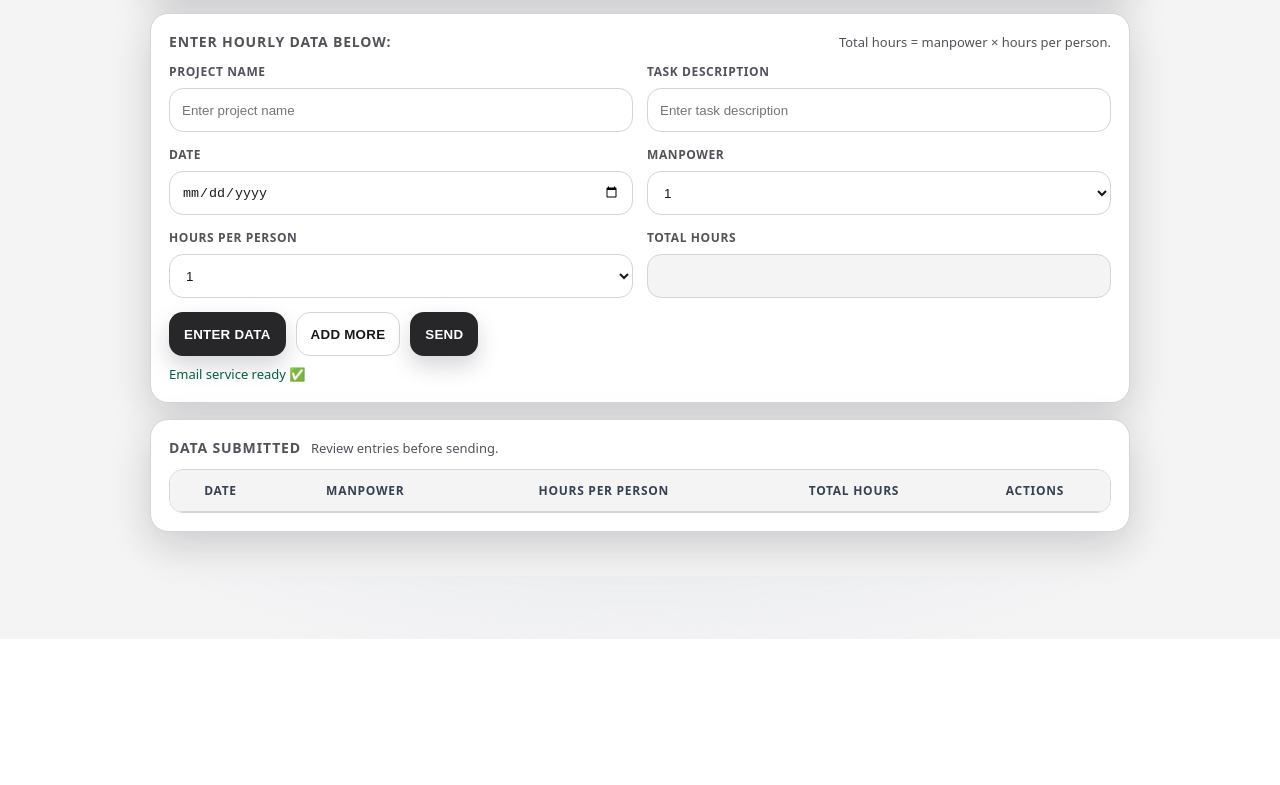
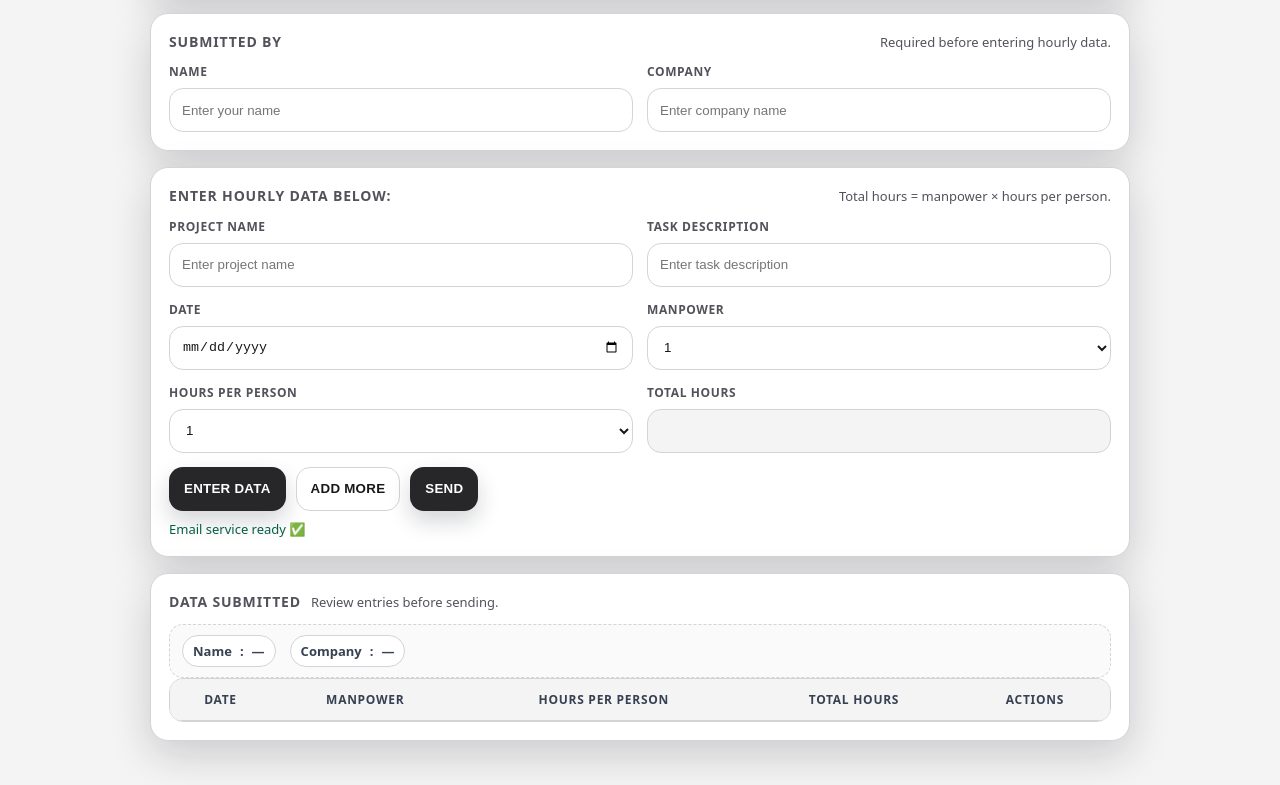
Before and after one commit to CharlieZaneX/HOURLY-DATA, a plain HTML site: page index.html in a window 1280 px wide. Shown: the part 161-946 px from the top of the page. Before the commit the page ends 800 px from the top, so only its background shows below. Drawn offline with nearby package versions, Linux system fonts and the light colour scheme.

Commit message:
Add files via upload

```diff
--- a/index.html
+++ b/index.html
@@ -27,16 +27,13 @@
 
     body {
       margin: 0;
-      font-family: ui-sans-serif, system-ui, -apple-system, Segoe UI, Roboto, Helvetica, Arial, "Apple Color Emoji", "Segoe UI Emoji";
+      font-family: ui-sans-serif, system-ui, -apple-system, Segoe UI, Roboto, Helvetica, Arial;
       background: radial-gradient(1100px 420px at 50% -120px, rgba(229,231,235,0.9) 0%, var(--bg) 55%, var(--bg) 100%);
       color: var(--text);
       padding: 28px 18px 44px;
     }
 
-    .container {
-      max-width: 980px;
-      margin: 0 auto;
-    }
+    .container { max-width: 980px; margin: 0 auto; }
 
     .header {
       background: linear-gradient(180deg, var(--headerGradA) 0%, var(--headerGradB) 100%);
@@ -277,7 +274,30 @@
 
     .row-actions .btn-primary { box-shadow: none; }
 
-    .col-actions { }
+    .summary-line {
+      margin-top: 10px;
+      padding: 10px 12px;
+      border: 1px dashed var(--border);
+      background: var(--rowAlt);
+      border-radius: 14px;
+      font-size: 13px;
+      color: #374151;
+      display: flex;
+      flex-wrap: wrap;
+      gap: 10px 14px;
+      align-items: center;
+    }
+
+    .summary-pill {
+      display: inline-flex;
+      gap: 8px;
+      align-items: center;
+      padding: 6px 10px;
+      border-radius: 999px;
+      background: #fff;
+      border: 1px solid var(--border);
+      font-weight: 750;
+    }
 
     .modal-backdrop {
       position: fixed;
@@ -356,6 +376,25 @@
       </div>
     </div>
 
+    <div class="card" id="submittedByCard">
+      <div class="card-head">
+        <h3 id="secSubmittedBy">Submitted by</h3>
+        <div class="muted" id="secSubmittedByHint">Required before entering hourly data.</div>
+      </div>
+
+      <div class="grid two">
+        <div>
+          <label for="submittedBy" id="lblSubmittedBy">NAME</label>
+          <input type="text" id="submittedBy" placeholder="Enter your name" required />
+        </div>
+
+        <div>
+          <label for="companyName" id="lblCompany">COMPANY</label>
+          <input type="text" id="companyName" placeholder="Enter company name" required />
+        </div>
+      </div>
+    </div>
+
     <div class="card">
       <div class="card-head">
         <h3 id="secHourly">ENTER HOURLY DATA BELOW:</h3>
@@ -411,6 +450,11 @@
         </div>
       </div>
 
+      <div class="summary-line" id="submittedSummary">
+        <span class="summary-pill"><span id="sumLabelName">Name</span>: <span id="sumName">—</span></span>
+        <span class="summary-pill"><span id="sumLabelCompany">Company</span>: <span id="sumCompany">—</span></span>
+      </div>
+
       <table id="dataTable">
         <thead>
           <tr>
@@ -447,12 +491,20 @@
     const TO_EMAIL = 'CHARLIE_VILLA@ICLOUD.COM';
     const DONE_URL = 'https://youtu.be/dQw4w9WgXcQ?si=yBKv4_o7GuQ4Js7r';
 
+    const submittedByInput = document.getElementById('submittedBy');
+    const companyNameInput = document.getElementById('companyName');
+
     const projectNameInput = document.getElementById('projectName');
     const taskDescriptionInput = document.getElementById('taskDescription');
     const manpowerSelect = document.getElementById('manpower');
     const hoursPerPersonSelect = document.getElementById('hoursPerPerson');
     const totalHoursInput = document.getElementById('totalHours');
     const statusEl = document.getElementById('status');
+
+    const sumLabelName = document.getElementById('sumLabelName');
+    const sumLabelCompany = document.getElementById('sumLabelCompany');
+    const sumName = document.getElementById('sumName');
+    const sumCompany = document.getElementById('sumCompany');
 
     const successModal = document.getElementById('successModal');
 
@@ -462,6 +514,12 @@
       hdrHint: document.getElementById('hdrHint'),
       btnEnglish: document.getElementById('btnEnglish'),
       btnSpanish: document.getElementById('btnSpanish'),
+
+      secSubmittedBy: document.getElementById('secSubmittedBy'),
+      secSubmittedByHint: document.getElementById('secSubmittedByHint'),
+      lblSubmittedBy: document.getElementById('lblSubmittedBy'),
+      lblCompany: document.getElementById('lblCompany'),
+
       secHourly: document.getElementById('secHourly'),
       secHourlyHint: document.getElementById('secHourlyHint'),
       lblProject: document.getElementById('lblProject'),
@@ -473,6 +531,7 @@
       btnEnter: document.getElementById('btnEnter'),
       btnAddMore: document.getElementById('btnAddMore'),
       sendBtn: document.getElementById('sendBtn'),
+
       secSubmitted: document.getElementById('secSubmitted'),
       secSubmittedHint: document.getElementById('secSubmittedHint'),
       thDate: document.getElementById('thDate'),
@@ -480,6 +539,10 @@
       thHPP: document.getElementById('thHPP'),
       thTotal: document.getElementById('thTotal'),
       thActions: document.getElementById('thActions'),
+
+      sumLabelName: document.getElementById('sumLabelName'),
+      sumLabelCompany: document.getElementById('sumLabelCompany'),
+
       modalTop: document.getElementById('modalTop'),
       successTitle: document.getElementById('successTitle'),
       successQuestion: document.getElementById('successQuestion'),
@@ -492,6 +555,14 @@
         hdrTitle: 'Request for Information – Hourly Data',
         hdrSub: 'Hourly information request',
         hdrHint: 'Enter manpower and hours worked for the day. Total hours calculate automatically. Submit when finished.',
+
+        secSubmittedBy: 'Submitted by',
+        secSubmittedByHint: 'Required before entering hourly data.',
+        lblSubmittedBy: 'NAME',
+        lblCompany: 'COMPANY',
+        sumLabelName: 'Name',
+        sumLabelCompany: 'Company',
+
         secHourly: 'ENTER HOURLY DATA BELOW:',
         secHourlyHint: 'Total hours = manpower × hours per person.',
         lblProject: 'PROJECT NAME',
@@ -503,6 +574,7 @@
         btnEnter: 'ENTER DATA',
         btnAddMore: 'ADD MORE',
         send: 'SEND',
+
         secSubmitted: 'Data submitted',
         secSubmittedHint: 'Review entries before sending.',
         thDate: 'DATE',
@@ -513,12 +585,16 @@
         edit: 'EDIT',
         save: 'SAVE',
         cancel: 'CANCEL',
+
         modalTop: 'Submission',
         successTitle: 'INFO SUBMITTED SUCCESSFULLY',
         successQuestion: 'WOULD YOU LIKE TO ADD ANOTHER PROJECT?',
         yes: 'YES',
         no: "NO I'M DONE",
+
         alerts: {
+          submittedByRequired: 'NAME is required',
+          companyRequired: 'COMPANY is required',
           projectRequired: 'PROJECT NAME is required',
           taskRequired: 'TASK DESCRIPTION is required',
           completeAll: 'Please complete all fields',
@@ -533,6 +609,14 @@
         hdrTitle: 'Solicitud de información – Horas',
         hdrSub: 'Solicitud de información por hora',
         hdrHint: 'Ingrese la mano de obra y las horas trabajadas del día. Las horas totales se calculan automáticamente. Envíe cuando termine.',
+
+        secSubmittedBy: 'Enviado por',
+        secSubmittedByHint: 'Requerido antes de ingresar datos.',
+        lblSubmittedBy: 'NOMBRE',
+        lblCompany: 'COMPAÑÍA',
+        sumLabelName: 'Nombre',
+        sumLabelCompany: 'Compañía',
+
         secHourly: 'INGRESE LOS DATOS DE HORAS A CONTINUACIÓN:',
         secHourlyHint: 'Horas totales = mano de obra × horas por persona.',
         lblProject: 'NOMBRE DEL PROYECTO',
@@ -544,6 +628,7 @@
         btnEnter: 'AGREGAR',
         btnAddMore: 'AGREGAR MÁS',
         send: 'ENVIAR',
+
         secSubmitted: 'Datos enviados',
         secSubmittedHint: 'Revise las entradas antes de enviar.',
         thDate: 'FECHA',
@@ -554,12 +639,16 @@
         edit: 'EDITAR',
         save: 'GUARDAR',
         cancel: 'CANCELAR',
+
         modalTop: 'Envío',
         successTitle: 'INFORMACIÓN ENVIADA CON ÉXITO',
         successQuestion: '¿DESEA AGREGAR OTRO PROYECTO?',
         yes: 'SÍ',
         no: 'NO, YA TERMINÉ',
+
         alerts: {
+          submittedByRequired: 'El NOMBRE es obligatorio',
+          companyRequired: 'La COMPAÑÍA es obligatoria',
           projectRequired: 'El NOMBRE DEL PROYECTO es obligatorio',
           taskRequired: 'La DESCRIPCIÓN DE LA TAREA es obligatoria',
           completeAll: 'Por favor complete todos los campos',
@@ -585,6 +674,13 @@
       ui.hdrTitle.textContent = s.hdrTitle;
       ui.hdrSub.textContent = s.hdrSub;
       ui.hdrHint.textContent = s.hdrHint;
+
+      ui.secSubmittedBy.textContent = s.secSubmittedBy;
+      ui.secSubmittedByHint.textContent = s.secSubmittedByHint;
+      ui.lblSubmittedBy.textContent = s.lblSubmittedBy;
+      ui.lblCompany.textContent = s.lblCompany;
+      ui.sumLabelName.textContent = s.sumLabelName;
+      ui.sumLabelCompany.textContent = s.sumLabelCompany;
 
       ui.secHourly.textContent = s.secHourly;
       ui.secHourlyHint.textContent = s.secHourlyHint;
@@ -619,6 +715,7 @@
       ui.btnSpanish.classList.toggle('active', currentLang === 'es');
 
       refreshActionLabels();
+      refreshSubmittedSummary();
     }
 
     function refreshActionLabels() {
@@ -673,6 +770,16 @@
     manpowerSelect.addEventListener('change', computeAndDisplayTotalHours);
     hoursPerPersonSelect.addEventListener('change', computeAndDisplayTotalHours);
 
+    function refreshSubmittedSummary() {
+      const name = (submittedByInput.value || '').trim();
+      const comp = (companyNameInput.value || '').trim();
+      sumName.textContent = name ? name : '—';
+      sumCompany.textContent = comp ? comp : '—';
+    }
+
+    submittedByInput.addEventListener('input', refreshSubmittedSummary);
+    companyNameInput.addEventListener('input', refreshSubmittedSummary);
+
     function showSuccessModal() {
       successModal.classList.add('show');
     }
@@ -702,6 +809,25 @@
     successModal.addEventListener('click', (e) => {
       if (e.target === successModal) hideSuccessModal();
     });
+
+    function validateSubmittedByFields() {
+      const submittedBy = (submittedByInput.value || '').trim();
+      const company = (companyNameInput.value || '').trim();
+
+      if (!submittedBy) {
+        alert(tAlert('submittedByRequired'));
+        submittedByInput.focus();
+        return null;
+      }
+
+      if (!company) {
+        alert(tAlert('companyRequired'));
+        companyNameInput.focus();
+        return null;
+      }
+
+      return { submittedBy, company };
+    }
 
     function validateProjectFields() {
       const projectName = (projectNameInput.value || '').trim();
@@ -929,6 +1055,9 @@
     }
 
     function addData() {
+      const headerOk = validateSubmittedByFields();
+      if (!headerOk) return;
+
       const ok = validateProjectFields();
       if (!ok) return;
 
@@ -958,6 +1087,7 @@
 
       setRowDisplay(row, date, manpower, hoursPerPerson);
       setStatus('');
+      refreshSubmittedSummary();
     }
 
     function clearEntryFields() {
@@ -968,10 +1098,13 @@
     }
 
     function resetFields() {
+      submittedByInput.value = '';
+      companyNameInput.value = '';
       projectNameInput.value = '';
       taskDescriptionInput.value = '';
       clearEntryFields();
       setStatus('');
+      refreshSubmittedSummary();
     }
 
     function addMore() {
@@ -1003,7 +1136,7 @@
         .replace(/&/g, '&amp;')
         .replace(/</g, '&lt;')
         .replace(/>/g, '&gt;')
-        .replace(/"/g, '&quot;')
+        .replace(/\"/g, '&quot;')
         .replace(/'/g, '&#39;');
     }
 
@@ -1021,7 +1154,7 @@
       return m + '-' + day + '-' + y + ' ' + h + ':' + min + ' ' + ampm;
     }
 
-    function buildReportHtml(projectName, taskDescription) {
+    function buildReportHtml(submittedBy, company, projectName, taskDescription) {
       const rows = Array.from(document.querySelectorAll('#dataTable tbody tr'));
       const generated = formatGeneratedStamp();
       const rowCount = rows.length;
@@ -1030,6 +1163,8 @@
         '<div style="border:1px solid #d4d4d8;border-radius:14px;padding:14px;background:#f4f4f5;margin:0 0 14px;">' +
           '<div style="font-weight:950;letter-spacing:0.02em;text-transform:uppercase;margin:0 0 8px;font-size:14px;color:#18181b;">Hourly RFI Submission</div>' +
           '<div style="display:grid;grid-template-columns:1fr;gap:8px;font-size:12px;color:#18181b;">' +
+            '<div><b style="text-transform:uppercase;letter-spacing:0.05em;color:#374151;">SUBMITTED BY</b>: ' + escapeHtml(submittedBy) + '</div>' +
+            '<div><b style="text-transform:uppercase;letter-spacing:0.05em;color:#374151;">COMPANY</b>: ' + escapeHtml(company) + '</div>' +
             '<div><b style="text-transform:uppercase;letter-spacing:0.05em;color:#374151;">PROJECT NAME</b>: ' + escapeHtml(projectName) + '</div>' +
             '<div><b style="text-transform:uppercase;letter-spacing:0.05em;color:#374151;">TASK DESCRIPTION</b>: ' + escapeHtml(taskDescription) + '</div>' +
             '<div><b style="text-transform:uppercase;letter-spacing:0.05em;color:#374151;">GENERATED</b>: ' + escapeHtml(generated) + '</div>' +
@@ -1074,10 +1209,10 @@
       return '<div style="font-family:ui-sans-serif,system-ui,-apple-system,Segoe UI,Roboto,Helvetica,Arial;">' + header + table + '</div>';
     }
 
-    function buildEmailText(projectName, taskDescription) {
+    function buildEmailText(submittedBy, company, projectName, taskDescription) {
       const tableData = buildTableDataText();
       if (!tableData) return '';
-      return 'PROJECT NAME: ' + projectName + '\nTASK DESCRIPTION: ' + taskDescription + '\n\n' + tableData;
+      return 'SUBMITTED BY: ' + submittedBy + '\nCOMPANY: ' + company + '\nPROJECT NAME: ' + projectName + '\nTASK DESCRIPTION: ' + taskDescription + '\n\n' + tableData;
     }
 
     function getRowCount() {
@@ -1145,6 +1280,9 @@
         return;
       }
 
+      const headerOk = validateSubmittedByFields();
+      if (!headerOk) return;
+
       const ok = validateProjectFields();
       if (!ok) return;
 
@@ -1154,13 +1292,15 @@
         return;
       }
 
-      const textMessage = buildEmailText(ok.projectName, ok.taskDescription);
-      const htmlReport = buildReportHtml(ok.projectName, ok.taskDescription);
+      const textMessage = buildEmailText(headerOk.submittedBy, headerOk.company, ok.projectName, ok.taskDescription);
+      const htmlReport = buildReportHtml(headerOk.submittedBy, headerOk.company, ok.projectName, ok.taskDescription);
 
       const templateParams = {
         to_email: TO_EMAIL,
         to: TO_EMAIL,
         subject: 'Hourly RFI Submission',
+        name: headerOk.submittedBy,
+        company: headerOk.company,
         message: textMessage,
         message_text: textMessage,
         html_report: htmlReport
@@ -1197,17 +1337,21 @@
         console.assert(typeof tAlert === 'function', 'tAlert should be defined');
         console.assert(typeof isDateDuplicate === 'function', 'isDateDuplicate should be defined');
         console.assert(typeof beginEditRow === 'function', 'beginEditRow should be defined');
-        console.assert(typeof saveEditRow === 'function', 'saveEditRow should be defined');
-        console.assert(typeof cancelEditRow === 'function', 'cancelEditRow should be defined');
         console.assert(typeof buildReportHtml === 'function', 'buildReportHtml should be defined');
         console.assert(manpowerSelect.options.length === 15, 'Manpower dropdown should have 15 options');
         console.assert(hoursPerPersonSelect.options.length === 15, 'Hours Per Person dropdown should have 15 options');
 
         setLanguage('en');
-        console.assert(ui.secHourly.textContent === 'ENTER HOURLY DATA BELOW:', 'EN secHourly text should match');
+        console.assert(ui.secHourly.textContent.indexOf('ENTER') === 0, 'EN secHourly text should match');
         setLanguage('es');
         console.assert(ui.secHourly.textContent.indexOf('INGRESE') === 0, 'ES secHourly text should match');
         setLanguage('en');
+
+        submittedByInput.value = 'Test User';
+        companyNameInput.value = 'Test Co';
+        refreshSubmittedSummary();
+        console.assert(sumName.textContent === 'Test User', 'Summary name should update');
+        console.assert(sumCompany.textContent === 'Test Co', 'Summary company should update');
 
         manpowerSelect.value = '3';
         hoursPerPersonSelect.value = '4';
@@ -1226,35 +1370,10 @@
         hoursPerPersonSelect.value = '3';
         addData();
         console.assert(tbody.querySelectorAll('tr').length === 1, 'Should insert first row');
-        const r = tbody.querySelector('tr');
-        console.assert(r.cells[0].innerText === '12-24-2025', 'Date should be displayed as MM-DD-YYYY');
 
-        const txt = buildTableDataText();
-        console.assert(txt.indexOf('\n') !== -1, 'Table text should contain newlines');
-
-        document.getElementById('date').value = '2025-12-24';
-        manpowerSelect.value = '4';
-        hoursPerPersonSelect.value = '1';
-        addData();
-        console.assert(tbody.querySelectorAll('tr').length === 1, 'Should prevent duplicate date');
-
-        beginEditRow(r);
-        console.assert(r.dataset.editing === '1', 'Row should be in editing mode');
-        console.assert(!r.cells[0].querySelector('input') && !r.cells[0].querySelector('select'), 'Date should not be editable');
-        const mpEl = r.cells[1].querySelector('select');
-        const hppEl = r.cells[2].querySelector('select');
-        console.assert(!!mpEl && !!hppEl, 'Manpower and HPP should be editable selects');
-        mpEl.value = '5';
-        hppEl.value = '2';
-        saveEditRow(r);
-        console.assert(r.dataset.editing !== '1', 'Row should exit editing mode');
-        console.assert(r.dataset.manpower === '5', 'Row manpower should update');
-        console.assert(r.dataset.hpp === '2', 'Row hpp should update');
-        console.assert(r.cells[3].innerText === '10 HOURS', 'Total hours label should update after edit');
-
-        const html = buildReportHtml('Test Project', 'Test Task');
-        console.assert(html.indexOf('Hourly RFI Submission') !== -1, 'Report HTML should include title');
-        console.assert(html.indexOf('12-24-2025') !== -1, 'Report HTML should include date');
+        const html = buildReportHtml('Test User', 'Test Co', 'Test Project', 'Test Task');
+        console.assert(html.indexOf('SUBMITTED BY') !== -1, 'Report should include submitted by');
+        console.assert(html.indexOf('COMPANY') !== -1, 'Report should include company');
 
         tbody.innerHTML = '';
         window.alert = savedAlert;
@@ -1266,7 +1385,7 @@
 
     setLanguage('en');
     computeAndDisplayTotalHours();
-    resetFields();
+    refreshSubmittedSummary();
     loadEmailJsLibrary();
     runTests();
   </script>
```
